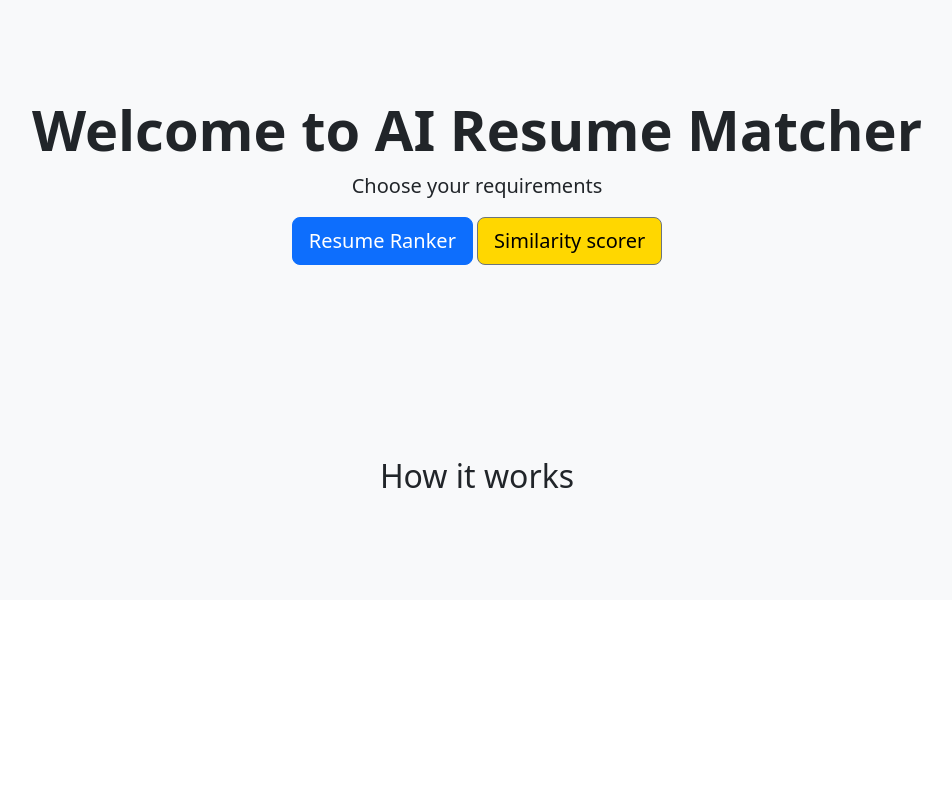
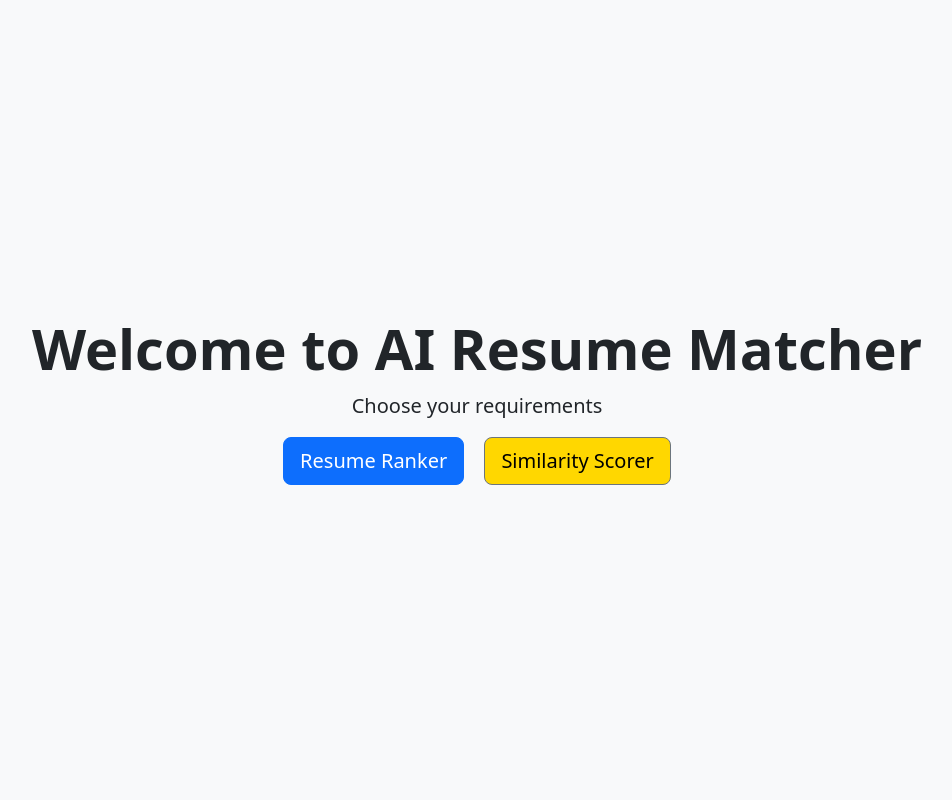
Before and after one commit to Channu17/Resume-and-Job-description-matcher, a Flask app: page / in a window 1280 px wide. Shown: the whole page, without its empty margins (163-1115 px from the left). Run offline with Flask 3, Linux system fonts and the light colour scheme; parts of the project's set-up code (start-up, migrations or seed data) failed here and were passed over.

Commit message:
final commit

```diff
--- a/app.py
+++ b/app.py
@@ -97,4 +97,4 @@ def ATS():
     return render_template('ATS.html')
 
 if __name__ == '__main__':
-    app.run(debug=True, host='0.0.0.0')
+    app.run(debug=False, host='0.0.0.0')
--- a/templates/home.html
+++ b/templates/home.html
@@ -10,34 +10,31 @@
       integrity="sha384-QWTKZyjpPEjISv5WaRU9OFeRpok6YctnYmDr5pNlyT2bRjXh0JMhjY6hW+ALEwIH"
       crossorigin="anonymous"
     />
+    <style>
+      .hero-container {
+        height: 100vh; /* Full height viewport */
+        display: flex;
+        justify-content: center; /* Centers content horizontally */
+        align-items: center; /* Centers content vertically */
+        background-color: #f8f9fa; /* Light background */
+      }
+    </style>
   </head>
   <body>
-    <!DOCTYPE html>
-    <html lang="en">
-      <head>
-        <meta charset="UTF-8" />
-        <meta name="viewport" content="width=device-width, initial-scale=1.0" />
-        <title>Hero Example</title>
-        <link
-          href="https://cdn.jsdelivr.net/npm/bootstrap@5.3.0/dist/css/bootstrap.min.css"
-          rel="stylesheet"
-        />
-      </head>
-      <body>
-        <div class="container-fluid bg-light text-dark py-5">
-          <div class="container text-center py-5">
+    <div class="hero-container">
+      <div class="text-center">
         <h1 class="display-4 fw-bold">Welcome to AI Resume Matcher</h1>
         <p class="lead">Choose your requirements</p>
         <a
           href="{{ url_for('resume_ranker') }}"
-              class="btn btn-primary btn-lg"
+          class="btn btn-primary btn-lg mx-2"
           >Resume Ranker</a
         >
         <a
           href="{{ url_for('ATS') }}"
-              class="btn btn-secondary btn-lg"
+          class="btn btn-secondary btn-lg mx-2"
           style="background-color: gold; color: black"
-              >Similarity scorer</a
+          >Similarity Scorer</a
         >
       </div>
     </div>
@@ -45,10 +42,3 @@
     <script src="https://cdn.jsdelivr.net/npm/bootstrap@5.3.0/dist/js/bootstrap.bundle.min.js"></script>
   </body>
 </html>
-    <div class="container-fluid bg-light text-dark py-5">
-      <div class="container text-center py-5">
-        <h2 style="font-size: xx-large">How it works</h2>
-      </div>
-    </div>
-  </body>
-</html>
```
Lines whose indentation alone changed are shown as unchanged.
